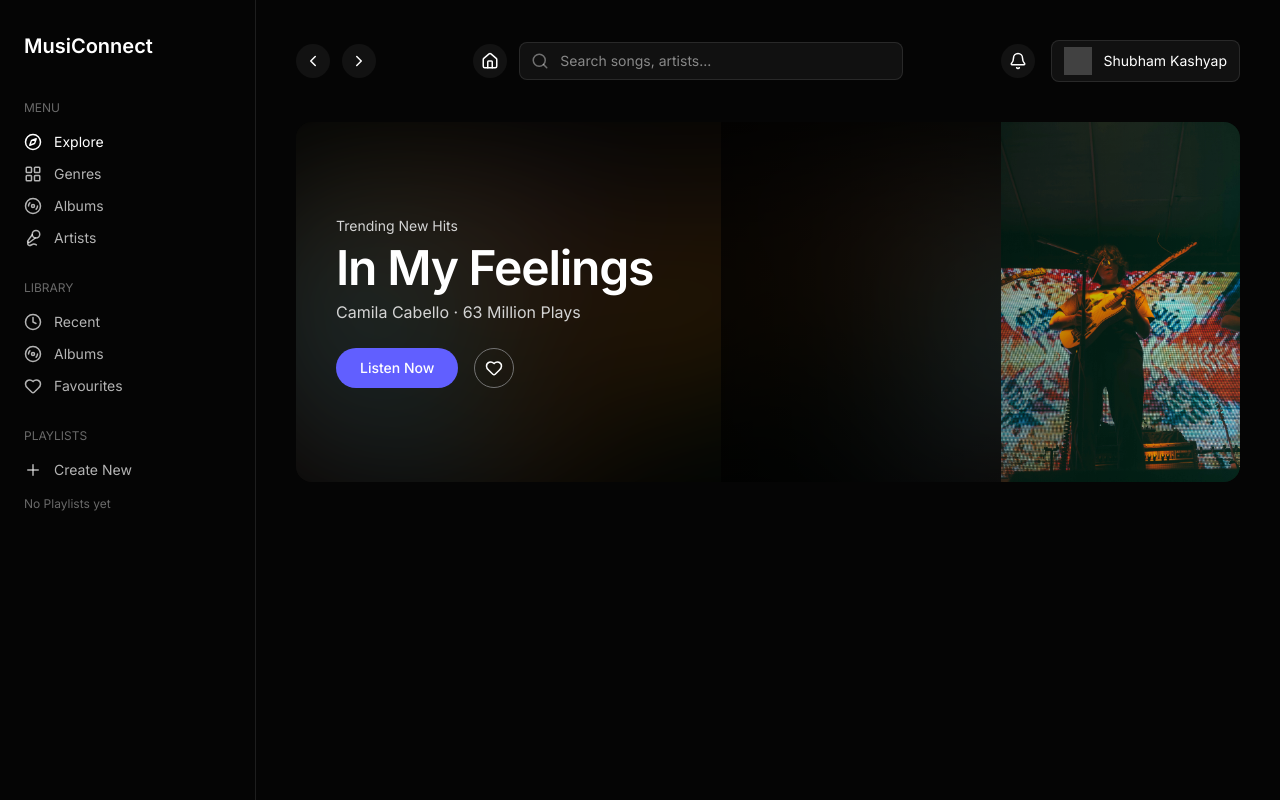
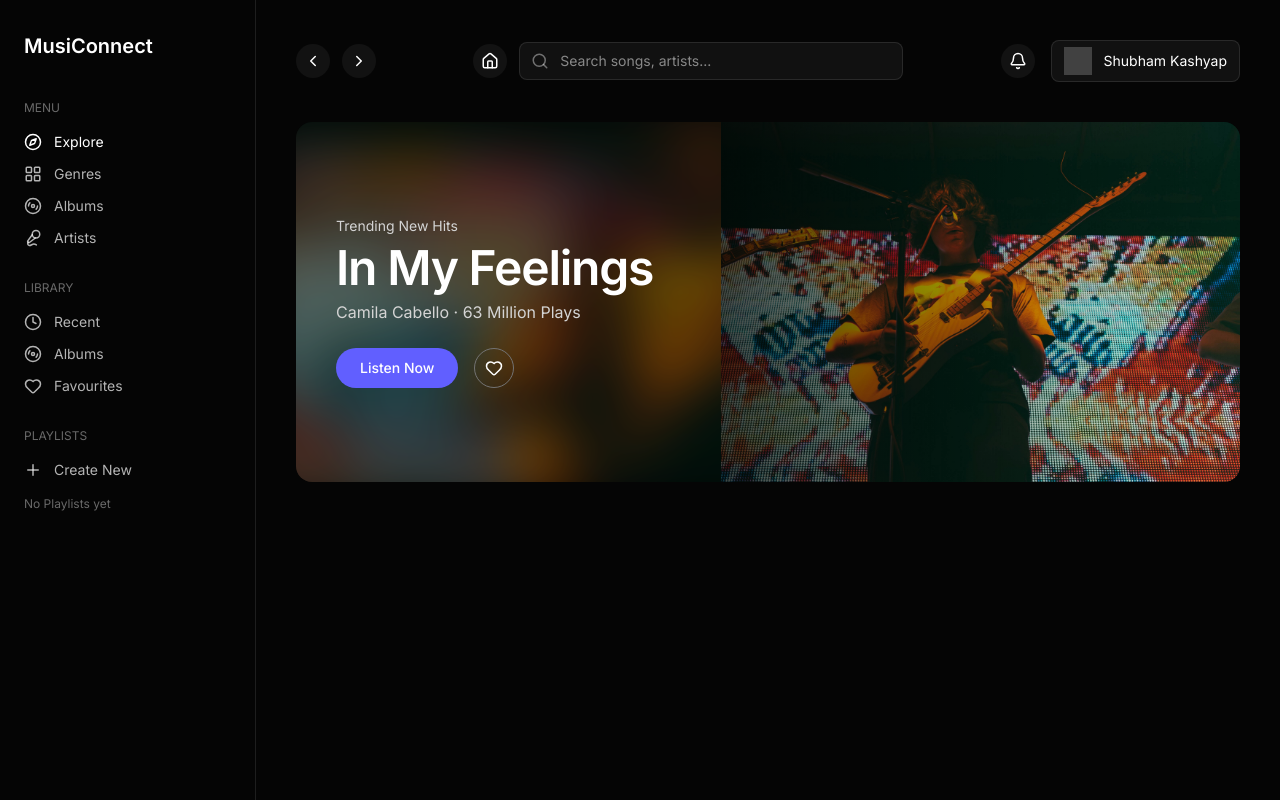
Before and after one commit to kashyap-shubham/MusiConnect, a Next.js app in the folder apps/web/: page /explore in a window 1280 px wide. Built offline with nearby package versions, Linux system fonts and the light colour scheme.

Commit message:
changes ui of header

```diff
--- a/apps/web/src/components/app/explore/HeroSection.tsx
+++ b/apps/web/src/components/app/explore/HeroSection.tsx
@@ -30,7 +30,7 @@ export default function HeroSection({
       className="
         relative
         w-full
-        h-[360px]
+        h-90
         overflow-hidden
         rounded-2xl
         flex
@@ -47,17 +47,15 @@ export default function HeroSection({
         className="
           object-cover
           scale-110
-          blur-3xl
-          opacity-40
-        "
+          blur-xl
+          opacity-60"
       />
 
       {/* dark overlay */}
       <div
         className="
           absolute inset-0
-          bg-black/40
-        "
+          bg-black/20"
       />
 
 
@@ -138,7 +136,7 @@ export default function HeroSection({
           fill
           priority
           className="
-            object-contain
+            object-cover
             object-right
           "
         />
```
